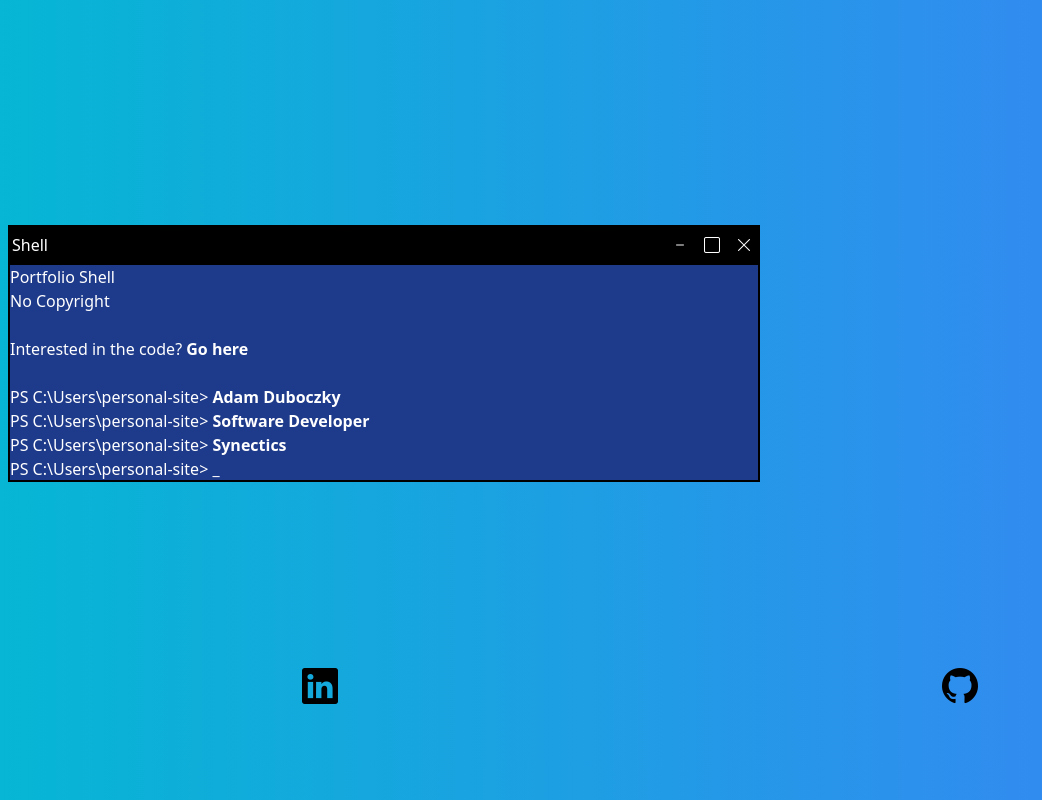
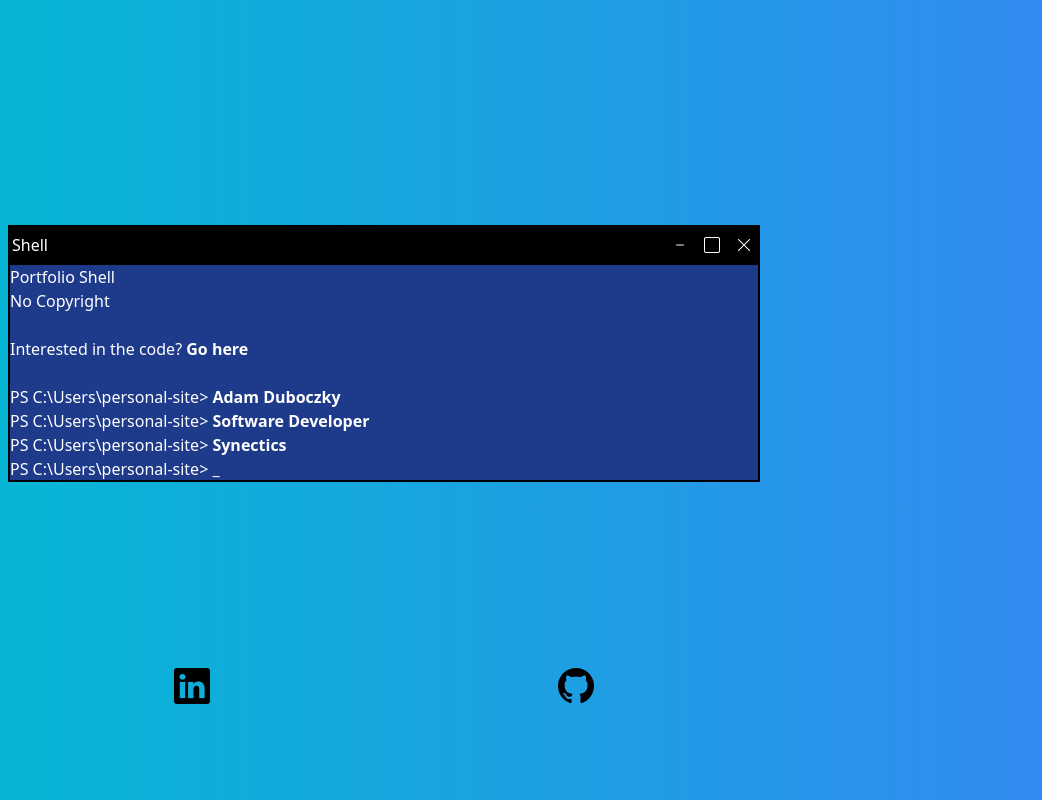
Before and after one commit to Aterauya/personal-website-angular, an Angular app: page / in a window 1280 px wide. Shown: the whole page, without its empty margins (0-1042 px from the left). Built offline with nearby package versions, Linux system fonts and the light colour scheme.

Commit message:
Fix icon placing

```diff
--- a/src/app/terminal-prompt/terminal-prompt.component.html
+++ b/src/app/terminal-prompt/terminal-prompt.component.html
@@ -1,7 +1,7 @@
 <div class="grid place-items-center h-5/6 p-2 max-w-screen-md">
   <div class="bg-black md:h-1/3 sm:h-1/2 w-full">
     <div class="grid grid-cols-[1fr_auto] items-center">
-      <h3 class="p-1 text- text-white">Shell</h3>
+      <h3 class="p-1 text-white">Shell</h3>
       <div class="flex items-center">
         <div
           class="h-fill w-fill hover:bg-slate-800 p-2 cursor-pointer"
@@ -62,12 +62,9 @@
     </div>
   </div>
 </div>
-<div class="flex justify-around h-1/6 text-4xl">
+<div class="flex justify-around h-1/6 text-4xl max-w-screen-md">
   <div>
-    <a
-      class="hover:underline"
-      href="https://www.linkedin.com/in/adam-duboczky/"
-    >
+    <a href="https://www.linkedin.com/in/adam-duboczky/">
       <i class="bi bi-linkedin"></i>
     </a>
   </div>
```
